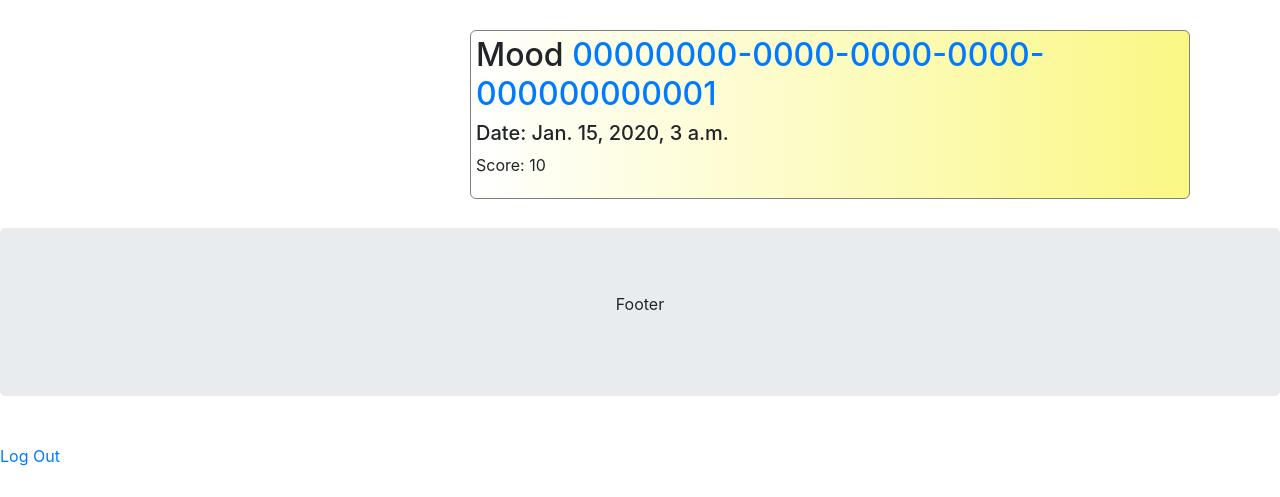
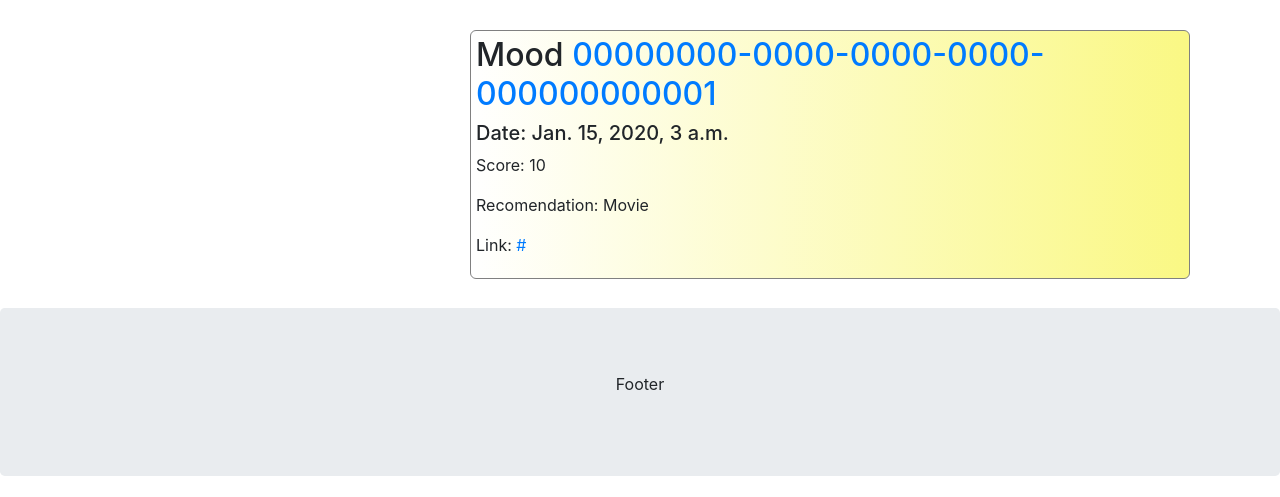
Before and after one commit to CMPUT401F21-Hackathon/Mood-Journal, a Django app: page / in a window 1280 px wide. Shown: the part 720-1217 px from the top of the page. Before the commit the page ends 1186 px from the top, so only its background shows below. Run offline with Django 3.2, Linux system fonts and the light colour scheme; a user stored in the database is signed in; tables that the repository leaves empty hold one stand-in row (values such as "Sample post"); some libraries are stand-ins or nearby versions.

Commit message:
Fix recommendation

```diff
--- a/hackathon/mood_journal/templates/mood_journal/home.html
+++ b/hackathon/mood_journal/templates/mood_journal/home.html
@@ -58,6 +58,8 @@
           <h2>Mood <a href="/mood/{{mood.id}}/">{{mood.id}}</a></h2>
           <h5>Date: {{mood.timestamp}}</h5>
           <p>Score: {{mood.score}}</p>
+          <p>Recomendation: {{mood.recommendation}}</p>
+          <p>Link: <a href={{mood.link}}>{{mood.link_title}}</a></p>
         </div>
           <br>
         {% endfor %}
```
Also changed, not shown: hackathon/mood_journal/migrations/0006_mood_link_title.py (added).
